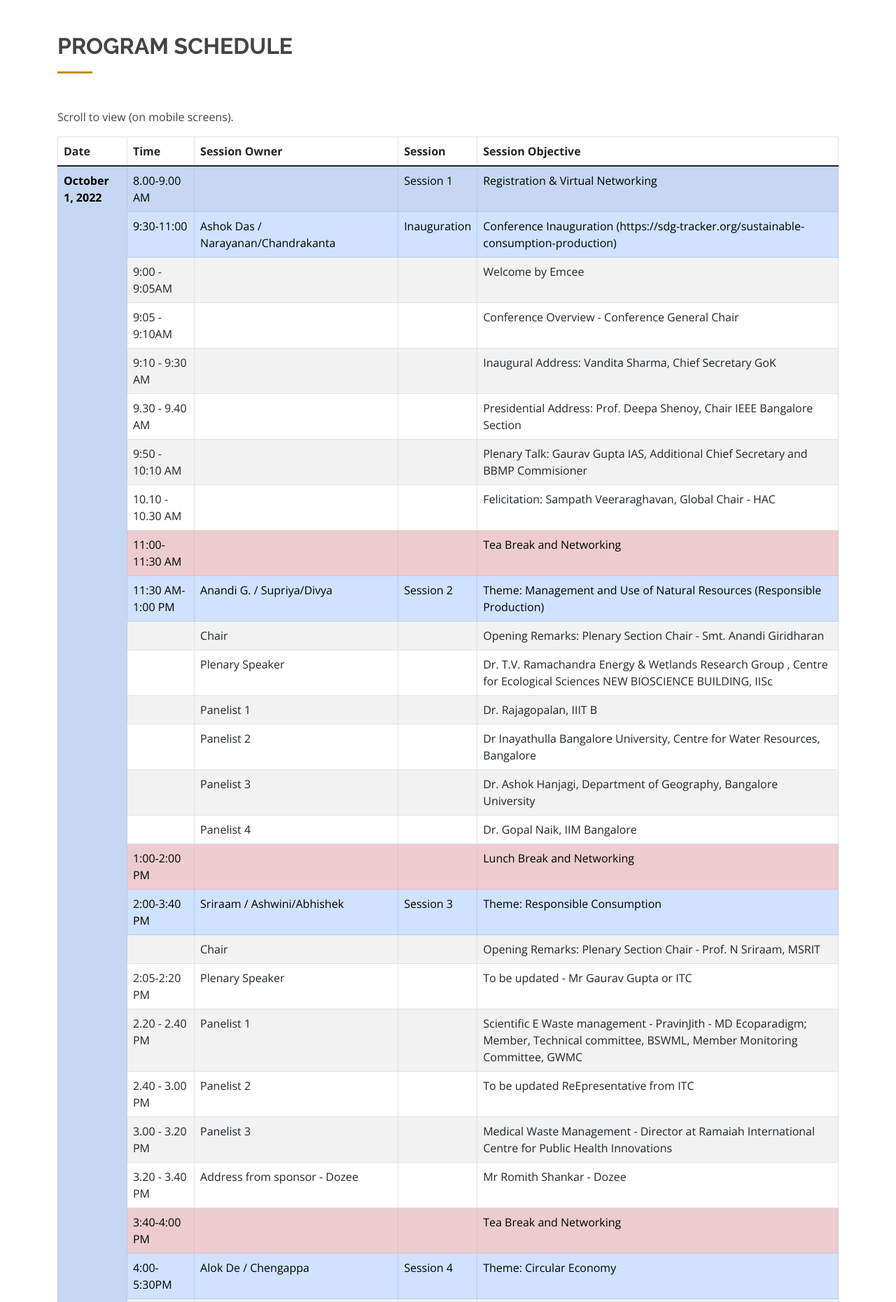
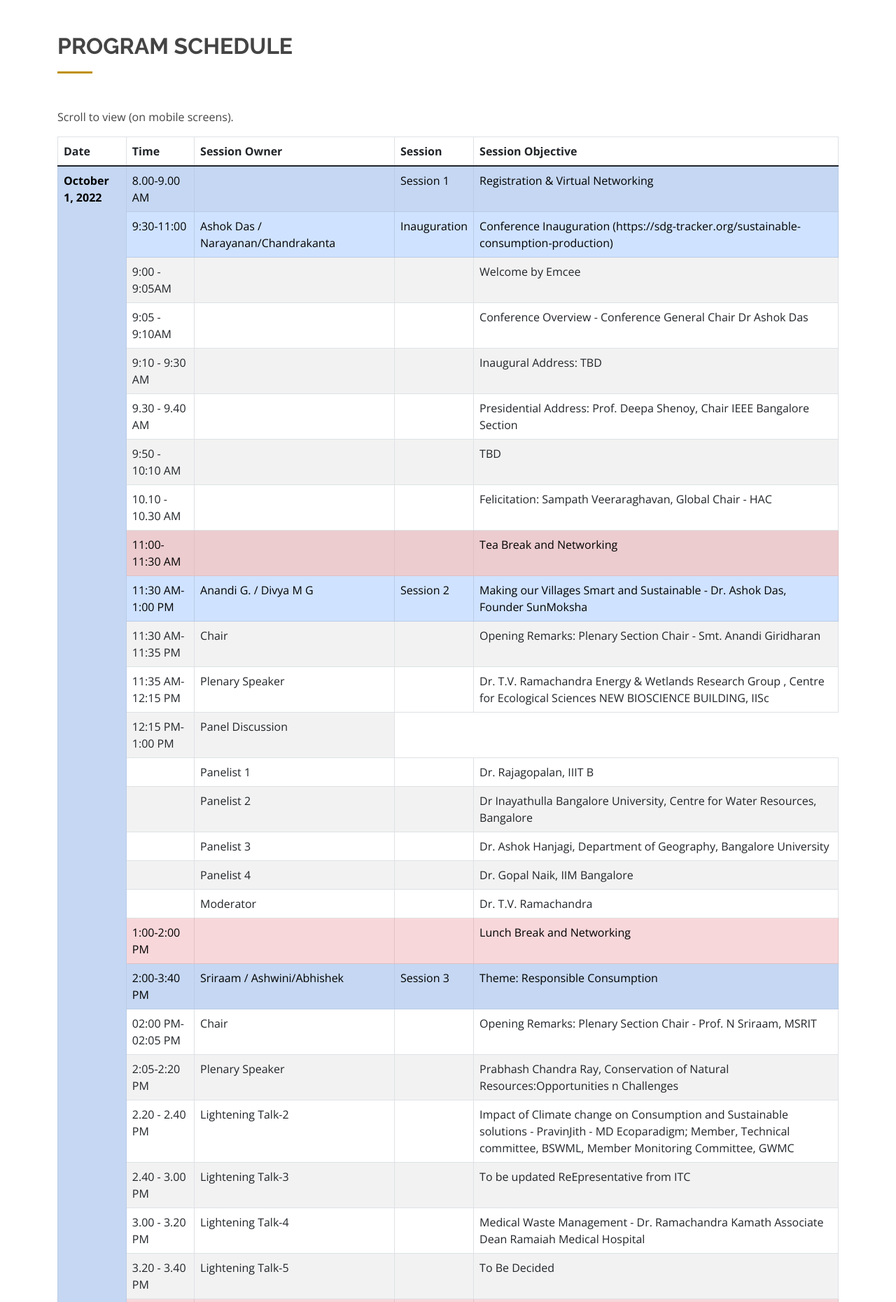
Before and after one commit to KetanKeshav/BHTC-2022, a PHP site: page /schedule.php in a window 1280 px wide. Shown: the part 61-1921 px from the top of the page at 70% size. Run offline with PHP 8.4, Linux system fonts and the light colour scheme.

Commit message:
program schedule

```diff
--- a/schedule.php
+++ b/schedule.php
@@ -64,13 +64,13 @@
                                 <td>9:05 - 9:10AM</td>
                                 <td></td>
                                 <td></td>
-                                <td>Conference Overview - Conference General Chair		</td>
+                                <td>Conference Overview - Conference General Chair	Dr Ashok Das	</td>
                             </tr>
                             <tr>
                                 <td>9:10 - 9:30 AM</td>
                                 <td></td>
                                 <td></td>
-                                <td>Inaugural Address: Vandita Sharma, Chief Secretary GoK</td>
+                                <td>Inaugural Address: TBD</td>
                             </tr>
                             <tr>
                                 <td>9.30 - 9.40 AM</td>
@@ -82,7 +82,7 @@
                                 <td>9:50 - 10:10 AM</td>
                                 <td></td>
                                 <td></td>
-                                <td>Plenary Talk: Gaurav Gupta IAS, Additional Chief Secretary and BBMP Commisioner</td>
+                                <td>TBD</td>
                             </tr>
                             <tr>
                                 <td>10.10 - 10.30 AM</td>
@@ -98,21 +98,25 @@
                             </tr>
                             <tr class="table-primary">
                                 <td>11:30 AM-1:00 PM</td>
-                                <td>Anandi G. / Supriya/Divya</td>
+                                <td>Anandi G. / Divya M G</td>
                                 <td>Session 2</td>
-                                <td>Theme: Management and Use of Natural Resources (Responsible Production)</td>
+                                <td>Making our Villages Smart and Sustainable - Dr. Ashok Das, Founder SunMoksha</td>
                             </tr>
                             <tr>
-                                <td></td>
+                            <td>11:30 AM-11:35 PM</td>
                                 <td>Chair</td>
                                 <td></td>
                                 <td>Opening Remarks: Plenary Section Chair - Smt. Anandi Giridharan	</td>
                             </tr>
                             <tr>
-                                <td></td>
+                            <td>11:35 AM-12:15 PM</td>
                                 <td>Plenary Speaker</td>
                                 <td></td>
                                 <td>Dr. T.V. Ramachandra Energy & Wetlands Research Group ,  Centre for Ecological Sciences NEW BIOSCIENCE BUILDING, IISc</td>
+                            </tr>
+                            <tr>
+                            <td>12:15 PM-1:00 PM</td>
+                                <td>Panel Discussion</td>
                             </tr>
                             <tr>
                                 <td></td>
@@ -138,6 +142,13 @@
                                 <td></td>
                                 <td>Dr. Gopal Naik, IIM Bangalore</td>
                             </tr>
+                            <tr>
+                            <td></td>
+                                <td>Moderator</td>
+                                <td></td>
+                                <td>Dr. T.V. Ramachandra </td>
+                            </tr>
+                            <tr>
 
                             <tr class="table-danger">
                                 <td>1:00-2:00 PM</td>
@@ -152,7 +163,7 @@
                                 <td>Theme: Responsible Consumption	</td>
                             </tr>
                             <tr>
-                                <td></td>
+                            <td>02:00 PM-02:05 PM</td>
                                 <td>Chair</td>
                                 <td></td>
                                 <td>Opening Remarks: Plenary Section Chair - Prof. N Sriraam, MSRIT		</td>
@@ -161,31 +172,31 @@
                                 <td>2:05-2:20 PM</td>
                                 <td>Plenary Speaker</td>
                                 <td></td>
-                                <td>To be updated - Mr Gaurav Gupta or ITC	</td>
+                                <td>Prabhash Chandra Ray, Conservation of Natural Resources:Opportunities n Challenges</td>
                             </tr>
                             <tr>
                                 <td>2.20 - 2.40 PM</td>
-                                <td>Panelist 1		</td>
+                                <td>Lightening Talk-2		</td>
                                 <td></td>
-                                <td>Scientific E Waste  management  - PravinJith - MD Ecoparadigm; Member, Technical committee, BSWML, Member Monitoring Committee, GWMC</td>
+                                <td>Impact of Climate change on Consumption and Sustainable solutions   - PravinJith - MD Ecoparadigm; Member, Technical committee, BSWML, Member Monitoring Committee, GWMC</td>
                             </tr>
                             <tr>
                                 <td>2.40 - 3.00 PM</td>
-                                <td>Panelist 2</td>
+                                <td>Lightening Talk-3</td>
                                 <td></td>
                                 <td>To be updated   ReEpresentative from ITC</td>
                             </tr>
                             <tr>
                                 <td>3.00 - 3.20 PM	</td>
-                                <td>Panelist 3</td>
+                                <td>Lightening Talk-4</td>
                                 <td></td>
-                                <td>Medical Waste Management -  Director at Ramaiah International Centre for Public Health Innovations</td>
+                                <td>Medical Waste Management -  Dr. Ramachandra Kamath Associate Dean Ramaiah Medical Hospital</td>
                             </tr>
                             <tr>
                                 <td>3.20 - 3.40 PM	</td>
-                                <td>Address from sponsor - Dozee</td>
+                                <td>Lightening Talk-5</td>
                                 <td></td>
-                                <td>Mr Romith Shankar - Dozee	</td>
+                                <td>To Be Decided	</td>
                             </tr>
                             <tr class="table-danger">
                                 <td>3:40-4:00 PM</td>
@@ -200,42 +211,53 @@
                                 <td>Theme: Circular Economy </td>
                             </tr>
                             <tr>
-                                <td></td>
+                            <td>04:00 -4:05 PM</td>
                                 <td>Chair</td>
                                 <td></td>
                                 <td>Opening Remarks Plenary Session Chair - Dr. Alok De</td>
                             </tr>
                             <tr>
-                                <td></td>
+                            <td>04:00 -4:45 PM</td>
                                 <td>Plenary Speaker</td>
                                 <td></td>
                                 <td></td>
                             </tr>
                             <tr>
-                                <td></td>
-                                <td>Paneiist 1		</td>
-                                <td></td>
-                                <td>    Taran Chabbra, Neemans				</td>
+                            <td>04:45 -5:30 PM</td>
+                                <td>Panel Discussion</td>
+
+
                             </tr>
                             <tr>
+                            <td></td>
+
+                                <td>Panelist 1		</td>
+                                <td></td>
+                                <td>   Smt. P. Bineesha, Director, International Institute of Waste Management (IIWM)				</td>
+                            </tr>
+                            <tr>
+                            <td></td>
                                 <td></td>
                                 <td>	Panelist 2		</td>
                                 <td></td>
-                                <td>    Santosh Kumar, Founder Li-Circle				</td>
+                                <td>   Iram Maimuna, Founder E-Waste Social 				</td>
                             </tr>
                             <tr>
+                            <td></td>
                                 <td></td>
                                 <td>	Panelist 3		</td>
                                 <td></td>
-                                <td>    Smt. P. Bineesha, Director, International Institute of Waste Management (IIWM)				</td>
+                                <td>    Kavya Madappa, Bluecat paper				</td>
                             </tr>
                             <tr>
+                            <td></td>
                                 <td></td>
                                 <td>	Panelist 4		</td>
                                 <td></td>
-                                <td>    Iram Maimuna, Founder E-Waste Social				</td>
+                                <td>    Santosh Kumar, Founder Li-Circle			</td>
                             </tr>
                             <tr>
+                            <td></td>
                                 <td></td>
                                 <td>	Moderator		</td>
                                 <td></td>
@@ -246,37 +268,43 @@
                                 <td>10:00-11:30 AM</td>
                                 <td>Jayakrishnan D/ Student Leader/Navin</td>
                                 <td>Session 5</td>
-                                <td>Theme: Gandhian Thoughts on Sustainability and Self Reliance</td>
+                                <td>Theme: Relevance of Gandhian Thoughts on Sustainability and Self Reliance in current times</td>
                             </tr>
                             <tr>
+                            <td>10:00-10:20 AM</td>
+                                <td>Plenary Speaker 1		</td>
                                 <td></td>
-                                <td>Chair		</td>
-                                <td></td>
-                                <td>Opening Remarks by Plenary Chair - Jayakrishnan Divakaran				</td>
+                                <td>Sustainability and Grassroot Innovations in India -  Prof. Anil Gupta, IIM Ahmedabad, Founder, National Innovation Foundation			</td>
                             </tr>
                             <tr>
+                            <td>10:20-10:40 AM</td>
+                                <td>Plenary Speaker 2		</td>
                                 <td></td>
-                                <td>Plenary Speaker		</td>
-                                <td></td>
-                                <td>Relevance of Gandhian thoughts in the 21st century: Dr. Madhura Swaminathan, Chairman MSSRF and head Economic Analysis Wing, Indian Statistical Institute, Bengaluru				</td>
+                                <td>India's Self Reliance in Space - Dr.Uma Maheswaran, Head of Human Flight Mission, ISRO				</td>
+                            </tr>
+                            <tr>
+                            <td>10:40-11:30 AM</td>
+                                <td>Panel Discussion</td>
+
+
                             </tr>
                             <tr>
                                 <td></td>
                                 <td>Paneiist 1</td>
                                 <td></td>
-                                <td>NATURE inspired, low energy demand  dwellings:  Stanly George, MD of Good Earth and Centre for Environment and Sustainability, Gandhi School of Natural Farming				</td>
+                                <td>TBD		</td>
                             </tr>
                             <tr>
                                 <td></td>
                                 <td>Panelist 2		</td>
                                 <td></td>
-                                <td>Before we run out of water  - Shri. Vishwanath Srikantaih: Zen Rainman, National Water Expert - Confirmed				</td>
+                                <td>Reviving traditional wells and water bodies  - Shri. Vishwanath Srikantiai: National Water Expert, MD Biome Environmental Trust				</td>
                             </tr>
                             <tr>
                                 <td></td>
                                 <td>Panelist 3		</td>
                                 <td></td>
-                                <td>Pollution, Climate Change and Clean Energy transition - Dr. Jay Asundi, Executive Director - Centre for Science, Technolgy, Engineering and Policy				</td>
+                                <td>TBD	</td>
                             </tr>
                             <tr>
                                 <td></td>
@@ -294,7 +322,7 @@
                                 <td>12:00-1:30PM	</td>
                                 <td>Bindu Thomas / Ashwini / Ravi / Raghavendra/ Parameshachari	</td>
                                 <td>Session 5	</td>
-                                <td>Theme: Project Presentations & Posters		</td>
+                                <td>Theme: Project Presentations & Posters SDG 12		</td>
                             </tr>
                             <tr class="table-primary">
                                 <td></td>
@@ -308,7 +336,7 @@
                             </tr>
                             <tr class="table-primary">
                                 <td>2:30-4:00 PM</td>
-                                <td>Soma Pandey / Mohit</td>
+                                <td>Soma Pandey / Mohit Tahilani</td>
                                 <td>Session 6</td>
                                 <td>Valedictory And Awards Session</td>
                             </tr>
@@ -338,9 +366,15 @@
                             </tr>
                             <tr>
                                 <td></td>
-                                <td>VOT</td>
+                                <td>Feedback From Participants</td>
                                 <td></td>
                                 <td></td>
+                            </tr>
+                            <tr>
+                                <td></td>
+                                <td></td>
+                                <td>Vote Of Thanks</td>
+
                             </tr>
                             <tr class="table-danger">
                                 <td>4:00-5:00 PM</td>
```
